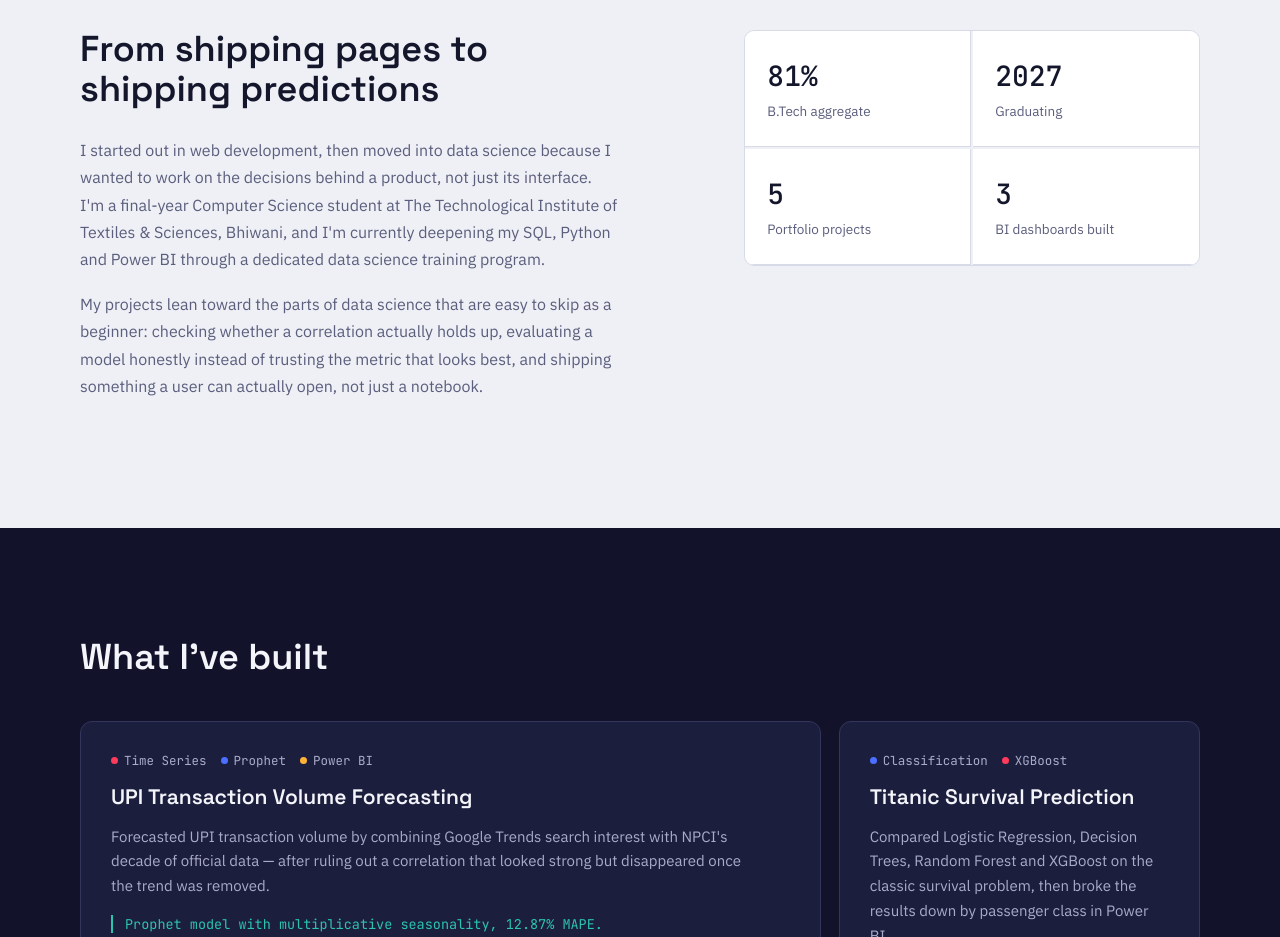
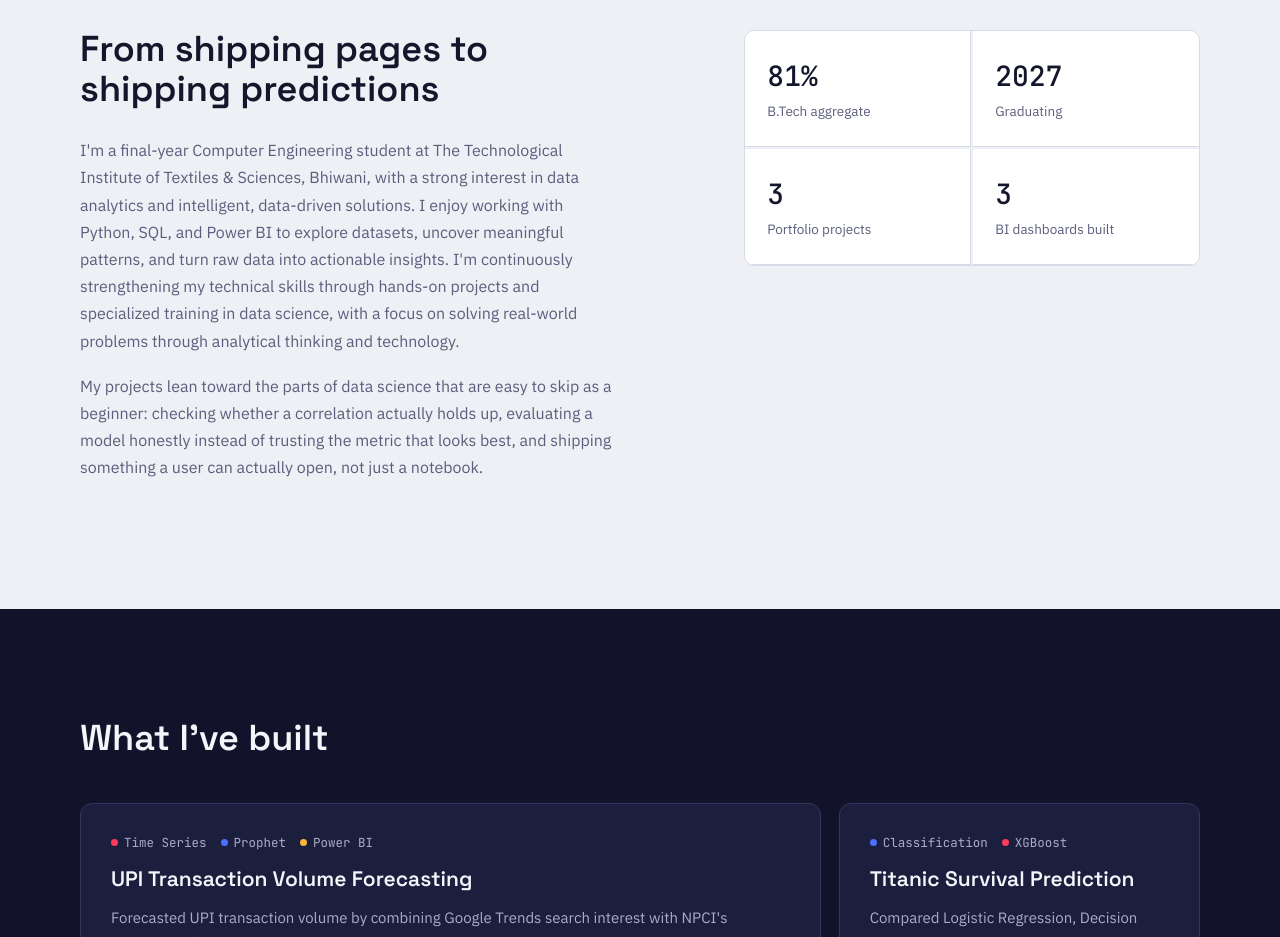
Before and after one commit to sandhyatanwar2030/Portfolio-site-, a React (Vite) app: page / in a window 1280 px wide. Shown: the part 880-1817 px from the top of the page. Built offline with nearby package versions, Linux system fonts and the light colour scheme.

Commit message:
Revise About component with updated stats and description
Updated portfolio projects count and revised personal description to reflect current studies and interests in data analytics.

```diff
--- a/src/components/About.jsx
+++ b/src/components/About.jsx
@@ -3,7 +3,7 @@ import './About.css'
 const stats = [
   { value: '81%', label: 'B.Tech aggregate' },
   { value: '2027', label: 'Graduating' },
-  { value: '5', label: 'Portfolio projects' },
+  { value: '3', label: 'Portfolio projects' },
   { value: '3', label: 'BI dashboards built' },
 ]
 
@@ -14,11 +14,7 @@ export default function About() {
         <div className="about__text">
           <h2 className="about__heading">From shipping pages to shipping predictions</h2>
           <p className="about__body">
-            I started out in web development, then moved into data science because I wanted
-            to work on the decisions behind a product, not just its interface. I'm a
-            final-year Computer Science student at The Technological Institute of Textiles
-            &amp; Sciences, Bhiwani, and I'm currently deepening my SQL, Python and Power BI
-            through a dedicated data science training program.
+            I'm a final-year Computer Engineering student at The Technological Institute of Textiles & Sciences, Bhiwani, with a strong interest in data analytics and intelligent, data-driven solutions. I enjoy working with Python, SQL, and Power BI to explore datasets, uncover meaningful patterns, and turn raw data into actionable insights. I'm continuously strengthening my technical skills through hands-on projects and specialized training in data science, with a focus on solving real-world problems through analytical thinking and technology.
           </p>
           <p className="about__body">
             My projects lean toward the parts of data science that are easy to skip as a
```
